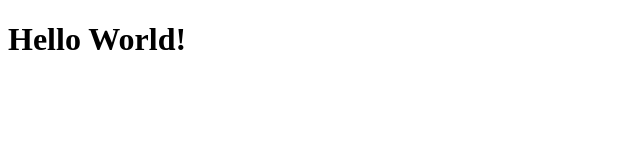
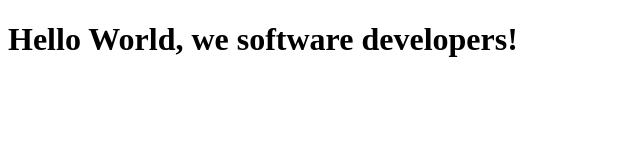
Before and after one commit to jr-cast/Malcom-Jose-Project-, a plain HTML site: page index.html in a window 1280 px wide. Shown: the whole page, without its empty margins (0-640 px from the left). Drawn offline with Linux system fonts and the light colour scheme.

Commit message:
step 11 done

```diff
--- a/index.html
+++ b/index.html
@@ -11,7 +11,7 @@
   <script src="https://cdn.freecodecamp.org/testable-projects-fcc/v1/bundle.js"></script>
   <script src="js/index.js"></script>
 
-  <h1>Hello World!</h1>
+  <h1>Hello World, we software developers!</h1>
 </body>
 
 </html>
```
